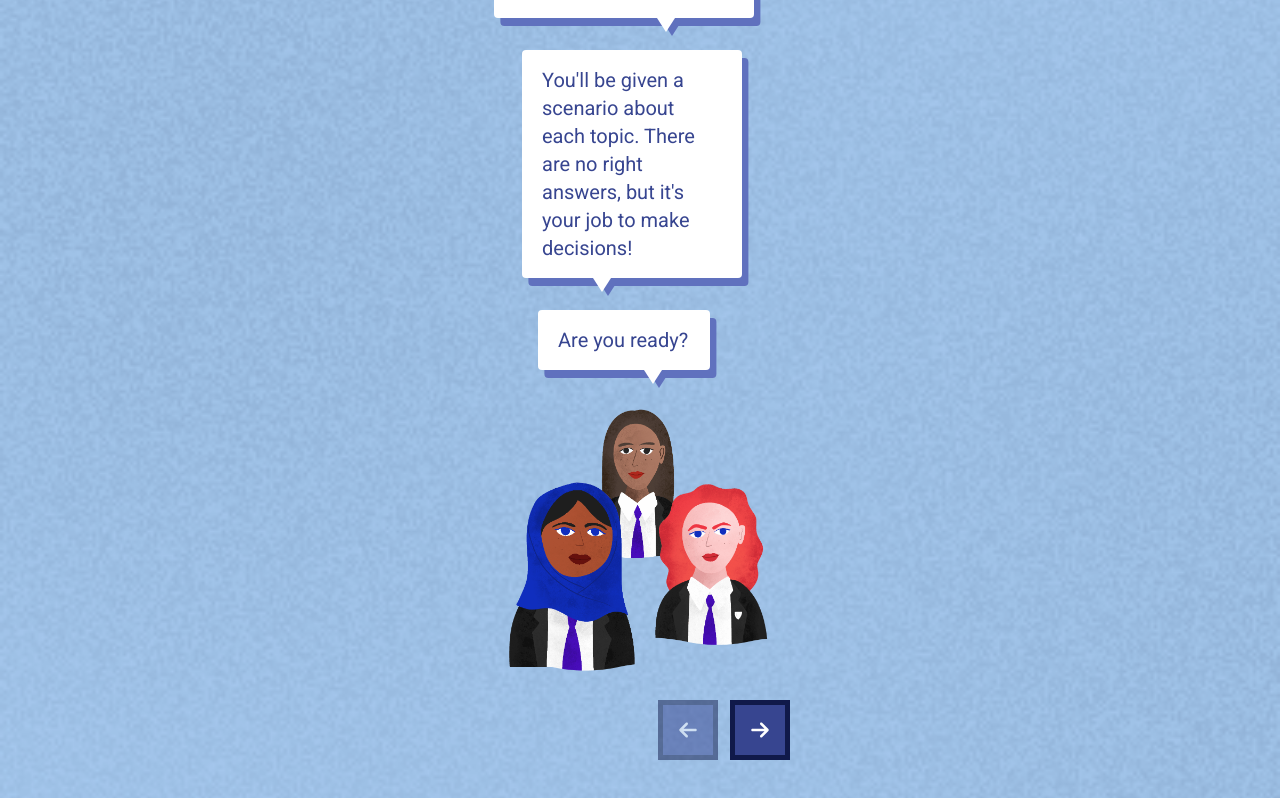
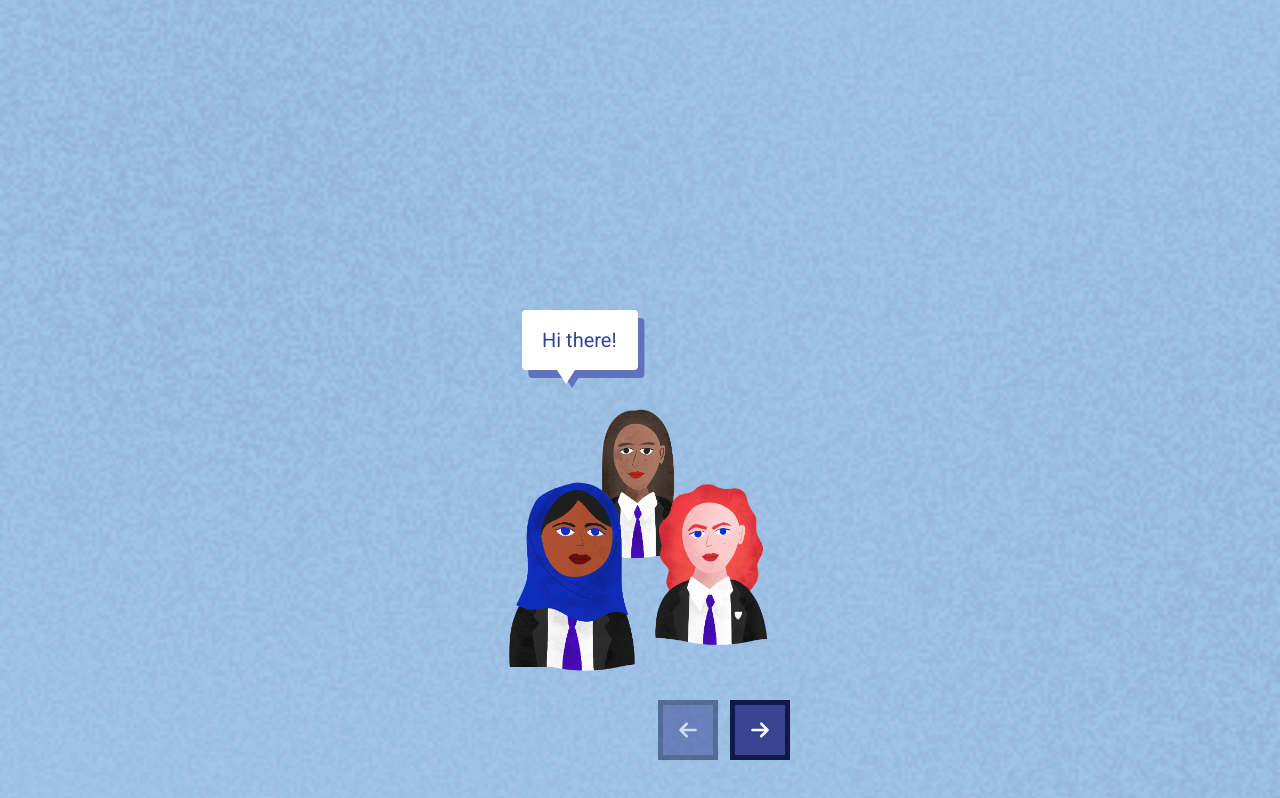
Before and after one commit to byron-joipolloi/space-wow, a Next.js app: page /intro in a window 1280 px wide. Built offline with nearby package versions, Linux system fonts and the light colour scheme; a web font is replaced by a local one.

Commit message:
Add some framer motion to the intro

```diff
--- a/package.json
+++ b/package.json
@@ -12,6 +12,7 @@
   },
   "dependencies": {
     "autoprefixer": "10.4.14",
+    "framer-motion": "^10.12.8",
     "next": "13.3.0",
     "next-pwa": "^5.6.0",
     "postcss": "8.4.22",
--- a/src/components/Message.js
+++ b/src/components/Message.js
@@ -1,9 +1,24 @@
-export default function Message({text}) {
+import { motion, AnimatePresence } from 'framer-motion'
+
+export default function Message({ text, isVisible, id }) {
+  console.log(id)
   return (
-    <div className={`message text-xl py-4 px-5 bg-white text-[#374590] mb-8 rounded-[0.25rem] relative shadow-[0.4rem_0.5rem_0_#6071be] slide-up-1`}>
-      <div>
-        <p>{text}</p>
-      </div>
-    </div>
+    <AnimatePresence mode={'popLayout'}>
+      {isVisible && (
+        <motion.div
+          layout
+          initial={{ scale: 0.5, opacity: 0 }}
+          animate={{ scale: 1, opacity: 1 }}
+          exit={{ scale: 0.5, opacity: 0 }}
+          transition={{ type: "spring" }}
+          key={id}
+          className={`message text-xl py-4 px-5 bg-white text-[#374590] mb-8 rounded-[0.25rem] relative shadow-[0.4rem_0.5rem_0_#6071be] slide-up-1`}
+        >
+          <div>
+            <p>{text}</p>
+          </div>
+        </motion.div>
+      )}
+    </AnimatePresence>
   )
 }
--- a/src/pages/intro.js
+++ b/src/pages/intro.js
@@ -72,12 +72,12 @@
 
         {(Object.keys(qrCode).length === 0) ? (
           <div>
-            <Message text={intro.text[0]} className={(activeMessage > 0) ? `block` : 'hidden'} />
-            <Message text={intro.text[1]} className={(activeMessage > 1) ? `block` : 'hidden'} />
-            <Message text={intro.text[2]} className={(activeMessage > 2) ? `block` : 'hidden'} />
-            <Message text={intro.text[3]} className={(activeMessage > 3) ? `block` : 'hidden'} />
-            <Message text={intro.text[4]} className={(activeMessage > 4) ? `block` : 'hidden'} />
-            <Message text={intro.text[5]} className={(activeMessage > 5) ? `block` : 'hiddaten'} />
+            <Message text={intro.text[0]} isVisible={(activeMessage > 0)} id={1} />
+            <Message text={intro.text[1]} isVisible={(activeMessage > 1)} id={2} />
+            <Message text={intro.text[2]} isVisible={(activeMessage > 2)} id={3} />
+            <Message text={intro.text[3]} isVisible={(activeMessage > 3)} id={4} />
+            <Message text={intro.text[4]} isVisible={(activeMessage > 4)} id={5} />
+            <Message text={intro.text[5]} isVisible={(activeMessage > 5)} id={6} />
           </div>
         ) : (
           <div>
--- a/src/styles/globals.css
+++ b/src/styles/globals.css
@@ -100,7 +100,7 @@
   @apply font-bold;
 }
 
-.slide-up-1 {
+/*.slide-up-1 {
   animation: .5s .25s slideup backwards ease-out;
 }
 
@@ -110,7 +110,7 @@
 
 .slide-up-3 {
   animation: .5s .75s slideup backwards ease-out;
-}
+}*/
 
 @keyframes slideup {
   from {
```
Also changed, not shown: 1 other file (tests, documents, lock files or other folders).
